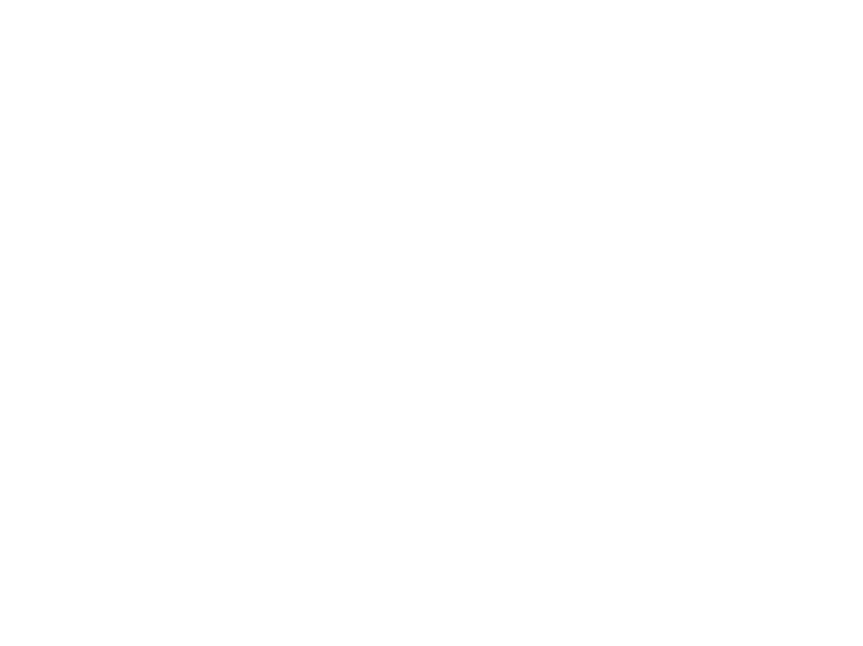
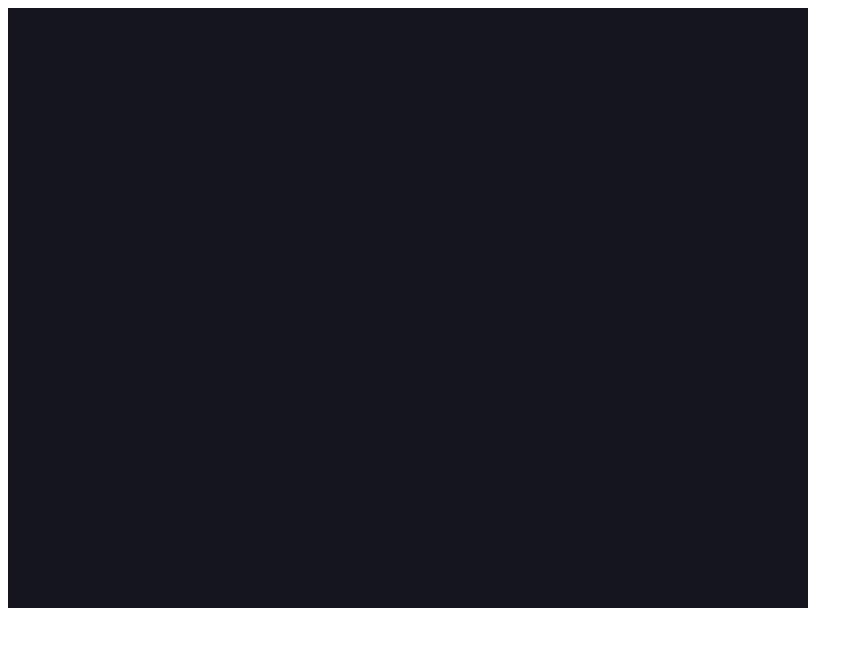
Before and after one commit to deanfoxcd/Steele-JS-with-Canvas-API, a plain HTML site: page index.html in a window 1280 px wide. Shown: the whole page, without its empty margins (0-863 px from the left). Drawn offline with nearby package versions, Linux system fonts and the light colour scheme.

Commit message:
build demo to learn Matter.js

```diff
--- a/index.html
+++ b/index.html
@@ -3,7 +3,7 @@
   <head>
     <meta charset="UTF-8" />
     <meta name="viewport" content="width=device-width, initial-scale=1.0" />
-    <title>Document</title>
+    <script src="https://cdnjs.cloudflare.com/ajax/libs/matter-js/0.20.0/matter.min.js"></script>
   </head>
   <body>
     <script src="index.js"></script>
--- a/index.js
+++ b/index.js
@@ -0,0 +1,26 @@
+const { World, Engine, Runner, Bodies, Render, MouseConstraint, Mouse } =
+  Matter;
+const width = 800;
+const height = 600;
+
+const engine = Engine.create();
+const { world } = engine;
+const render = Render.create({
+  element: document.body,
+  engine: engine,
+  options: {
+    wireframes: false,
+    width,
+    height,
+  },
+});
+
+Render.run(render);
+Runner.run(Runner.create(), engine);
+
+World.add(
+  world,
+  MouseConstraint.create(engine, {
+    mouse: Mouse.create(render.canvas),
+  })
+);
```
Also changed, not shown: indexDemo.js (added, +51 -0 lines).
